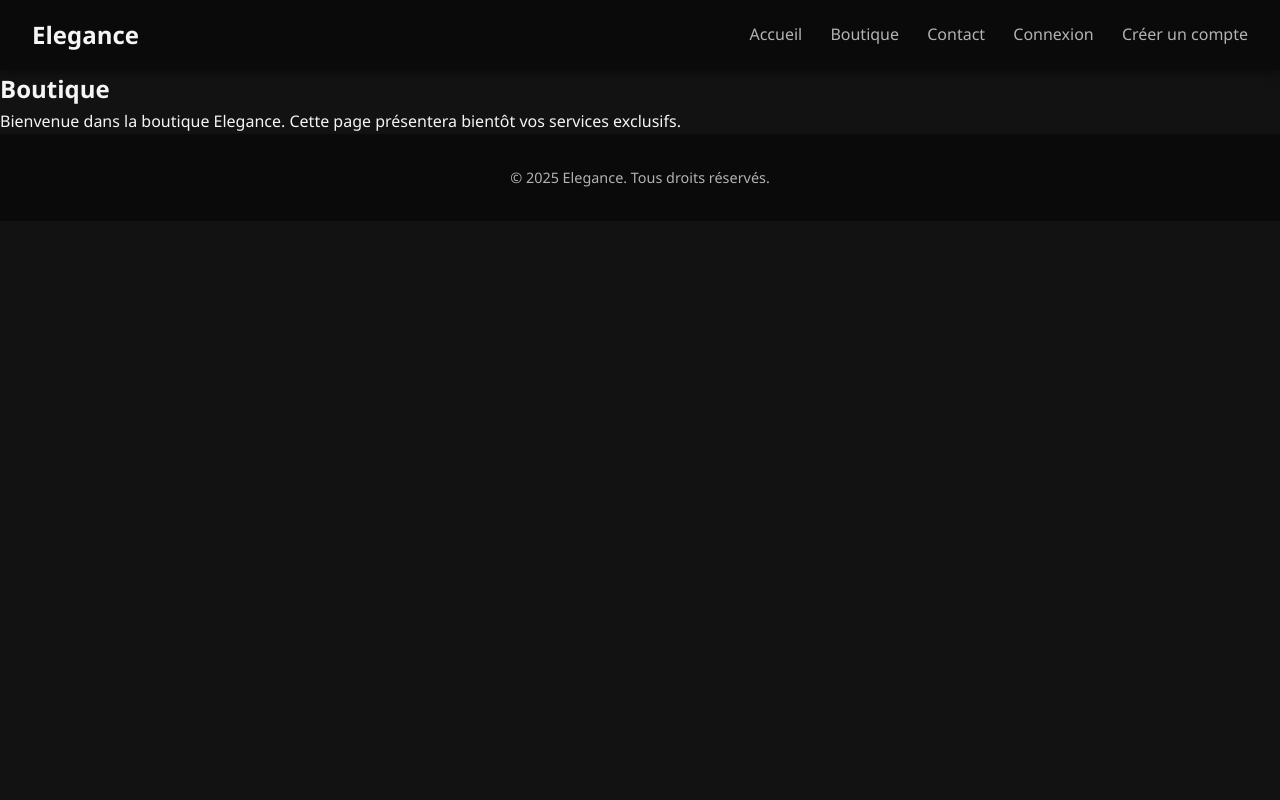
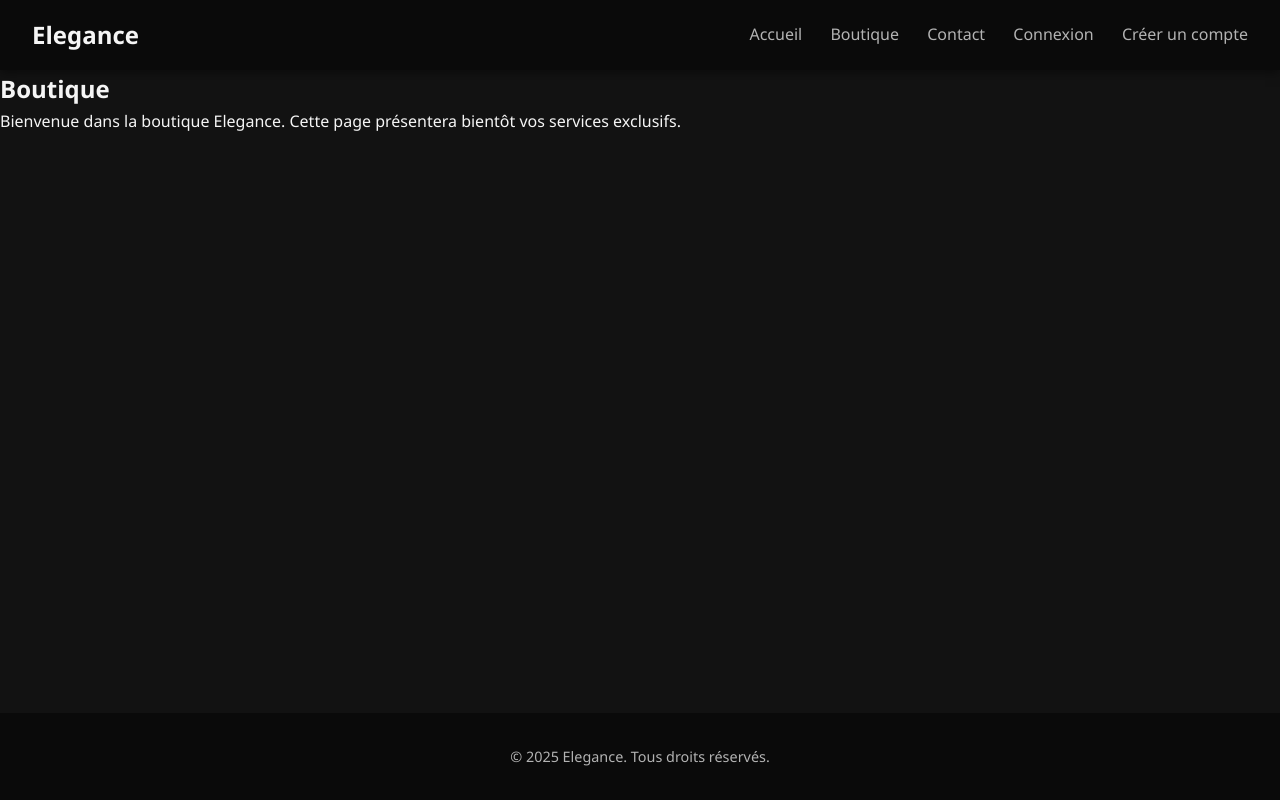
Before and after one commit to Faywbow/elegance-flask-, a Flask app: page /shop in a window 1280 px wide. Run offline with Flask 3, Linux system fonts and the light colour scheme.

Commit message:
Update styles.css

```diff
--- a/static/css/styles.css
+++ b/static/css/styles.css
@@ -5,6 +5,9 @@
     box-sizing: border-box;
 }
 
+main {
+    flex: 1;
+}
 /* Couleurs principales */
 :root {
     --bg-dark: #121212;
@@ -23,6 +26,9 @@ body {
     background: var(--bg-dark);
     color: var(--text-light);
     line-height: 1.6;
+    display: flex;
+    flex-direction: column;
+    min-height: 100vh; /* Hauteur minimale de 100% de la vue de l'écran */
 }
 
 /* En-tête principal du site (navigation) */
```
